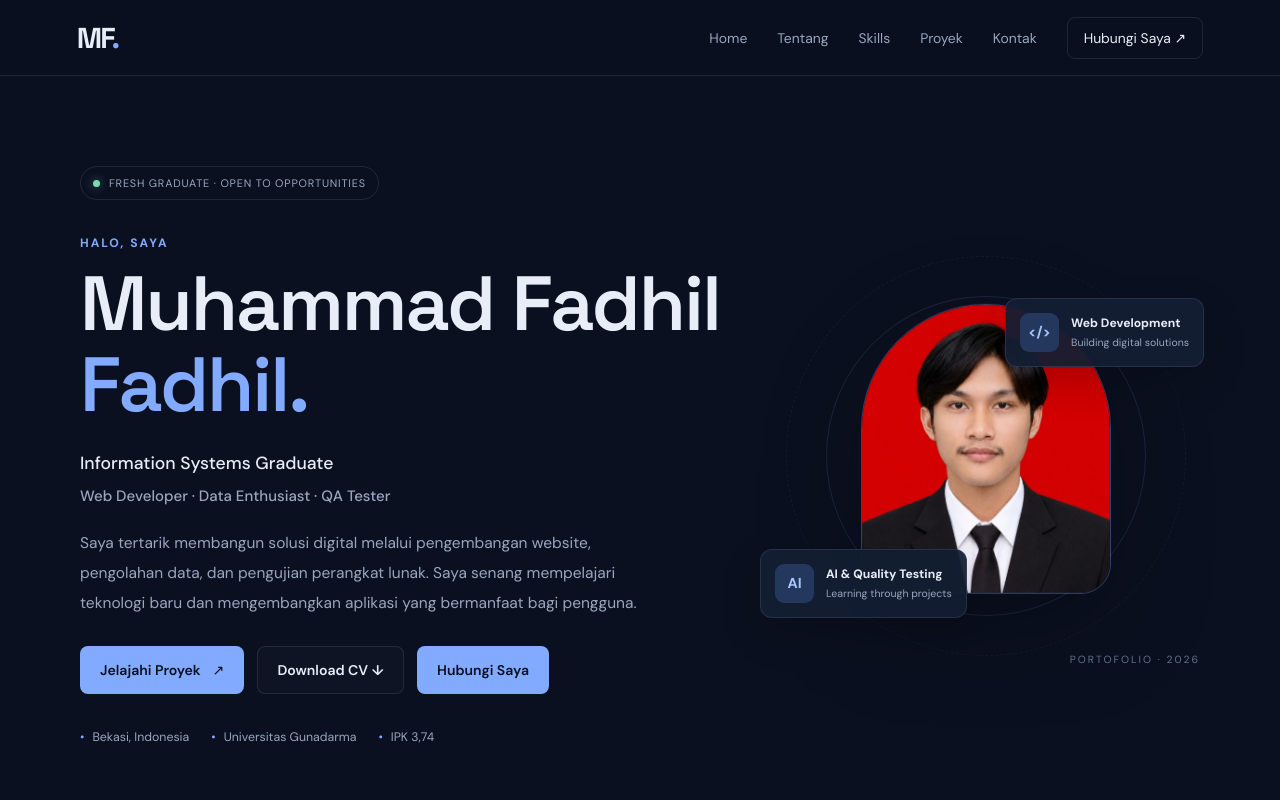
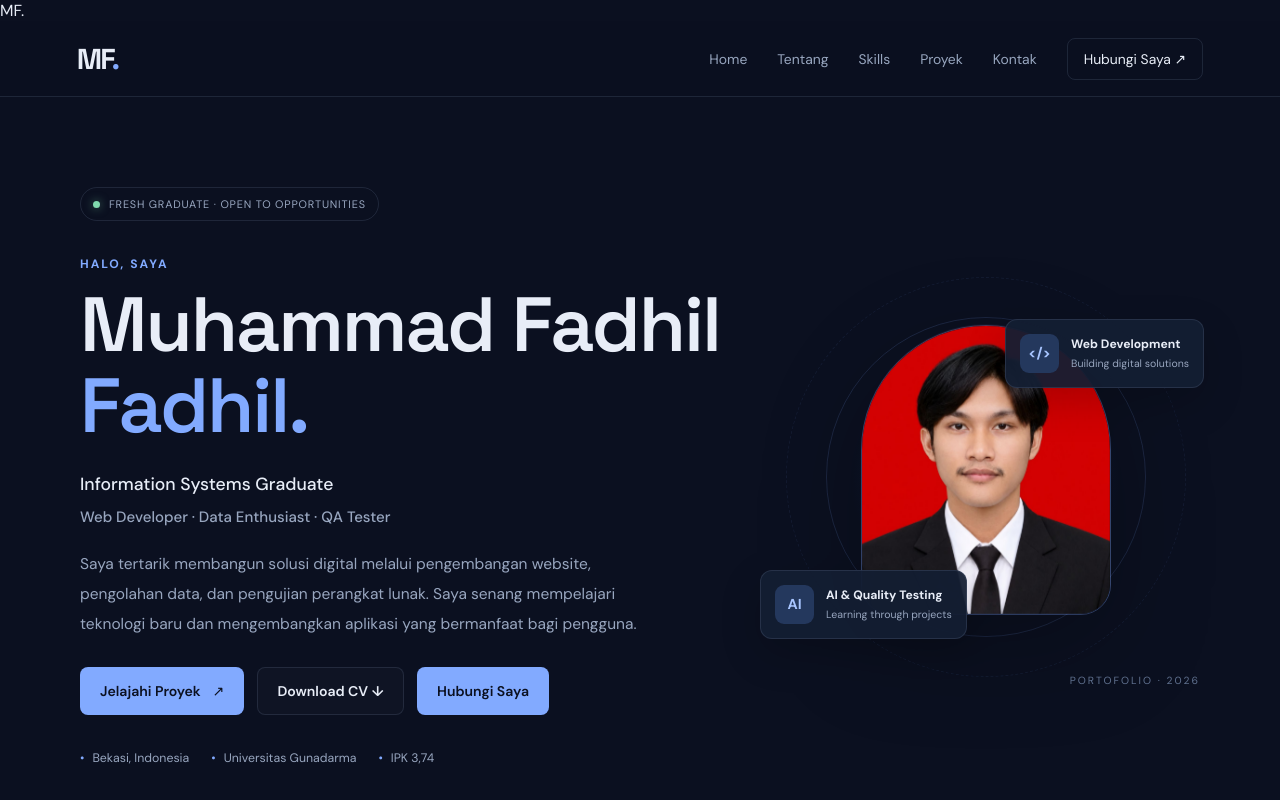
Before and after one commit to MuhammadFadhil04/MuhammadFadhil04.github.io, a React (Vite) app: page / in a window 1280 px wide. Shown: the top 800 px of the page. Built offline with nearby package versions, Linux system fonts and the light colour scheme.

Commit message:
Add opening page transition markup

```diff
--- a/src/App.jsx
+++ b/src/App.jsx
@@ -125,6 +125,10 @@ function App() {
 
   return (
     <>
+      <div className="page-intro" aria-hidden="true">
+        <div className="page-intro-logo">MF<span>.</span></div>
+      </div>
+
       <header className="navbar">
         <a className="brand" href="#home" onClick={closeMenu}>
           MF<span>.</span>
```
